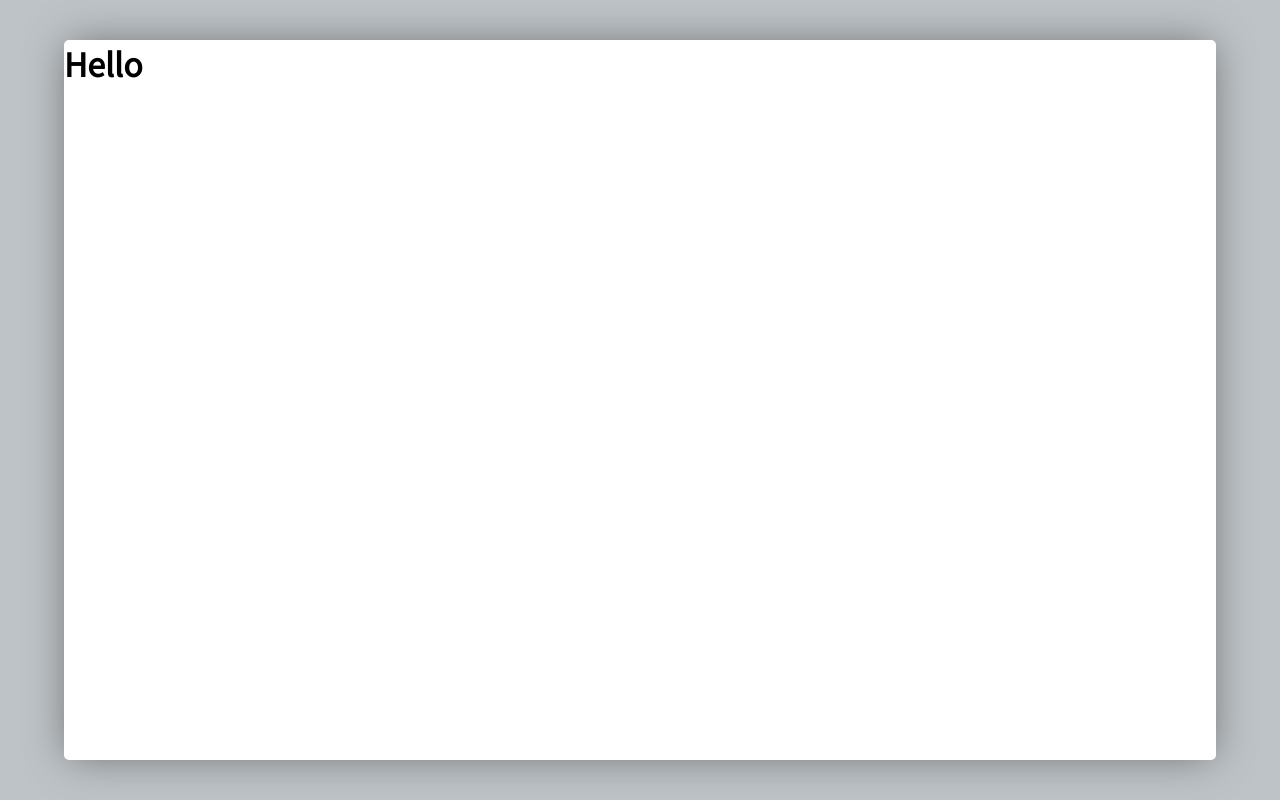
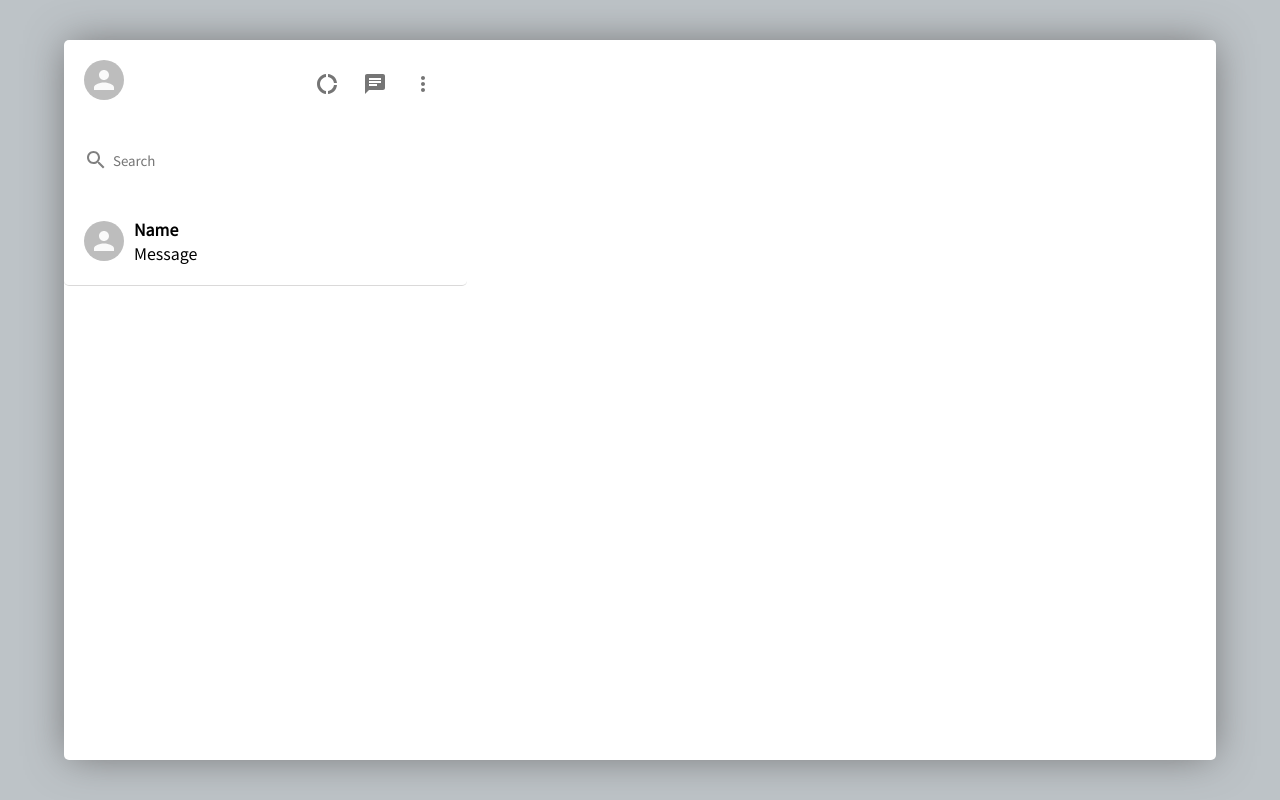
Before and after one commit to Akshat-009/WhatsClone, a React (Create React App) app: page / in a window 1280 px wide. Built offline with nearby package versions, Linux system fonts and the light colour scheme.

Commit message:
Added Header and chat show section

```diff
--- a/package.json
+++ b/package.json
@@ -3,6 +3,8 @@
   "version": "0.1.0",
   "private": true,
   "dependencies": {
+    "@material-ui/core": "^4.11.0",
+    "@material-ui/icons": "^4.9.1",
     "@testing-library/jest-dom": "^4.2.4",
     "@testing-library/react": "^9.5.0",
     "@testing-library/user-event": "^7.2.1",
--- a/src/App.js
+++ b/src/App.js
@@ -1,11 +1,12 @@
 import React from 'react'
 import './App.css'
+import SideBar from './SideBar'
 function App() {
   return (
     <>
       <div className="app">
         <div className="app__body">
-          <h1>Hello</h1>
+          <SideBar/>
         </div>
       </div>
     </>
--- /dev/null
+++ b/src/SideBar.css
@@ -0,0 +1,43 @@
+.sidebar
+{   display:flex;
+    flex-direction: column;
+    flex:0.35;
+
+}
+.sidebar__header
+{
+    display:flex;
+    justify-content: space-between;
+    margin: 20px;
+}
+.sidebar__header__right
+{
+    display: flex;
+    align-items: center;
+}
+.sidebar__search
+{
+    display: flex;
+    margin:20px;
+}
+.sidebar__search__container{
+    display: flex;
+    align-items: center;
+    background-color:white;
+}
+.sidebar__search__container >input
+{outline:none;
+    border:none;
+    margin-left: 5px;
+
+}
+.sidebar__search__container .MuiSvgIcon-root
+{
+    font-size:24px;
+    color:grey;
+}
+.sidebar__chat
+{
+   overflow-y:auto;
+   flex:1;
+}
--- /dev/null
+++ b/src/SideBar.js
@@ -0,0 +1,42 @@
+import React from 'react'
+import './SideBar.css'
+import Avatar from '@material-ui/core/Avatar';
+import DonutLargeIcon from '@material-ui/icons/DonutLarge';
+import ChatIcon from '@material-ui/icons/Chat';
+import MoreVertIcon from '@material-ui/icons/MoreVert';
+import IconButton from '@material-ui/core/IconButton';
+import SearchIcon from '@material-ui/icons/Search';
+import SideBarChat from './SideBarChat';
+function SideBar() {
+    return (
+        <div className="sidebar">
+            <div className="sidebar__header">
+             <Avatar/>
+             <div className="sidebar__header__right">
+                 <IconButton>
+                 <DonutLargeIcon/>
+                 </IconButton>
+                 <IconButton>
+                 <ChatIcon/>
+                 </IconButton>
+                 <IconButton>
+                 <MoreVertIcon/>
+                 </IconButton>
+             </div>
+            </div>
+            <div className="sidebar__search">
+             <div className="sidebar__search__container">
+             <SearchIcon/>
+             <input type="text" placeholder="Search"/>
+             </div>
+            </div>
+            <div className="sidebar__chat">
+                <SideBarChat/>
+
+
+            </div>
+        </div>
+    )
+}
+
+export default SideBar
--- /dev/null
+++ b/src/SideBarChat.css
@@ -0,0 +1,25 @@
+.chat__container
+{
+    margin-top:5px;
+    display: flex;
+    padding:20px;
+    cursor: pointer;
+    align-items: center;
+    border-bottom: 1px solid rgb(163, 160, 160,0.4);
+    border-radius: 5px;
+
+
+
+}
+.chat__container__chat
+{
+    margin-left: 10px;
+}
+.chat__container:hover
+{
+    background-color:rgb(163, 160, 160,0.4);
+}
+.chat__container__chat > h2
+{
+    font-size:16px;
+}
--- /dev/null
+++ b/src/SideBarChat.js
@@ -0,0 +1,19 @@
+import React from 'react'
+import Avatar from '@material-ui/core/Avatar';
+import './SideBarChat.css'
+function SideBarChat() {
+    return (
+        <>
+          <div className="chat__container">
+              <Avatar/>
+              <div className="chat__container__chat">
+                  <h2>Name</h2>
+                  <p>Message</p>
+              </div>
+
+              </div>
+        </>
+    )
+}
+
+export default SideBarChat
```
Also changed, not shown: 1 other file (tests, documents, lock files or other folders).
